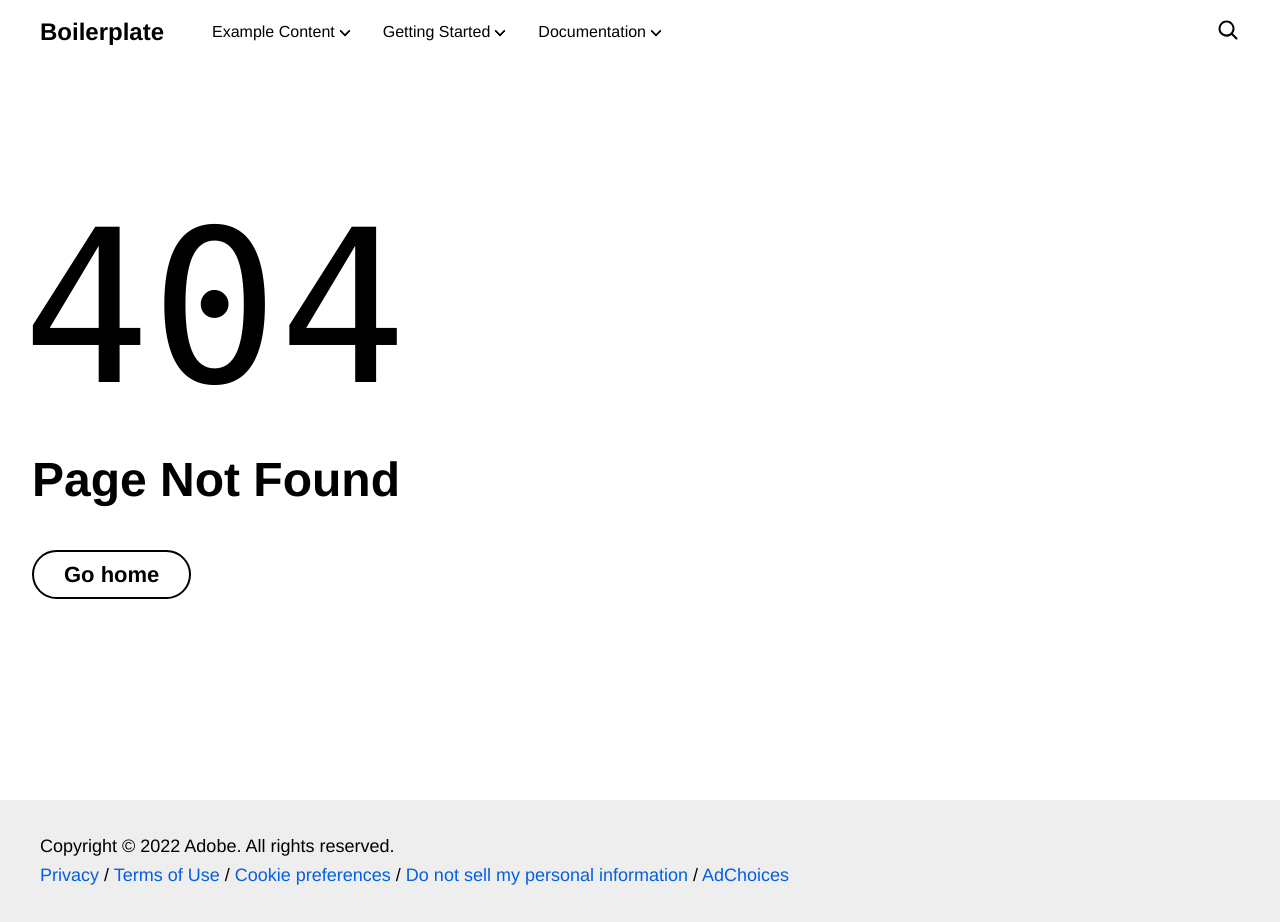
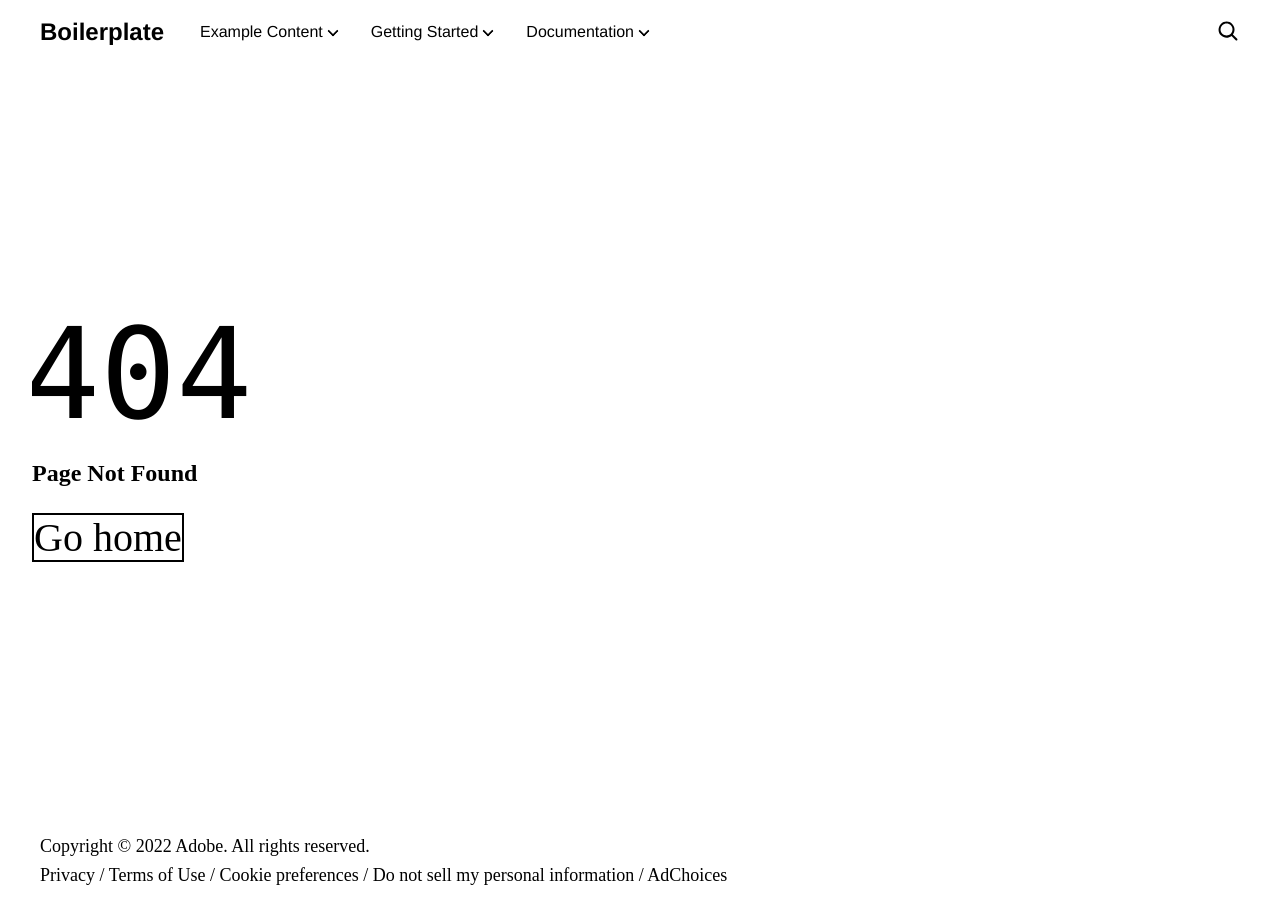
Before and after one commit to chandususarapu/Adobe-Franklin, a website with bundled scripts: page 404.html in a window 1280 px wide. Built offline with nearby package versions, Linux system fonts and the light colour scheme; files whose address does not match are found by name.

Commit message:
Update styles.css

```diff
--- a/styles/styles.css
+++ b/styles/styles.css
@@ -12,12 +12,7 @@
 
  :root {
   /* colors */
-  --link-color: #035fe6;
-  --link-hover-color: #136ff6;
-  --background-color: #fff;
-  --overlay-background-color: #eee;
-  --highlight-background-color: #ccc;
-  --text-color: #000;
+
 
   /* fonts */
   --body-font-family: 'helvetica neue', helvetica, ubuntu, roboto, noto, sans-serif;
@@ -54,9 +49,12 @@
 }
 
 body {
-  font-size: var(--body-font-size-m);
+  font-family: 'Chronicle Display A', 'Chronicle Display B', serif;
+  font-weight: 300;
+  line-height: 1.25;
   margin: 0;
-  font-family: var(--body-font-family);
+
+
   line-height: 1.6;
   color: var(--text-color);
   background-color: var(--background-color);
@@ -66,27 +64,7 @@ header {
   height: var(--nav-height);
 }
 
-h1, h2, h3,
-h4, h5, h6 {
-  font-family: var(--heading-font-family);
-  font-weight: 600;
-  line-height: 1.25;
-  margin-top: 1em;
-  margin-bottom: .5em;
-  scroll-margin: calc(var(--nav-height) + 1em);
-}
 
-h1 { font-size: var(--heading-font-size-xxl) }
-h2 { font-size: var(--heading-font-size-xl) }
-h3 { font-size: var(--heading-font-size-l) }
-h4 { font-size: var(--heading-font-size-m) }
-h5 { font-size: var(--heading-font-size-s) }
-h6 { font-size: var(--heading-font-size-xs) }
-
-p, dl, ol, ul, pre, blockquote {
-  margin-top: 1em;
-  margin-bottom: 1em;
-}
 
 hr {
   margin-top: 1.5em;
@@ -128,28 +106,26 @@ a:hover {
 
 /* buttons */
 a.button:any-link, button {
-  font-family: var(--body-font-family);
-  display: inline-block;
-  box-sizing: border-box;
-  text-decoration: none;
-  border: 2px solid transparent;
-  padding: 5px 30px;
-  text-align: center;
-  font-style: normal;
-  font-weight: 600;
-  cursor: pointer;
-  color: var(--background-color);
-  background-color: var(--link-color);
-  margin: 16px 0;
-  white-space: nowrap;
-  overflow: hidden;
-  text-overflow: ellipsis;
-  border-radius: 30px;
+  color: #000;
+  line-height: 50px;
+  font-size: 40px;
+  font-family: 'Chronicle Display A', 'Chronicle Display B', serif;
+  font-weight: 100;
+  line-height: 52px;
 }
 
+h6 >a {
+
+  font-size: 16px;
+  font-family: 'Open Sans', open-sans, sans-serif;
+  color: #666666;
+  font-weight: bold;
+  letter-spacing: 0;
+  margin-bottom: 28px;
+}
 a.button:hover, a.button:focus, button:hover, button:focus  {
-  background-color: var(--link-hover-color);
-  cursor: pointer;
+
+  color: #00a69b;
 }
 
 button:disabled, button:disabled:hover {
@@ -227,7 +203,7 @@ main .section {
 
 @media (min-width: 900px) {
   .section > div {
-    max-width: 1200px;
+
     margin: auto;
   }
 }
```
